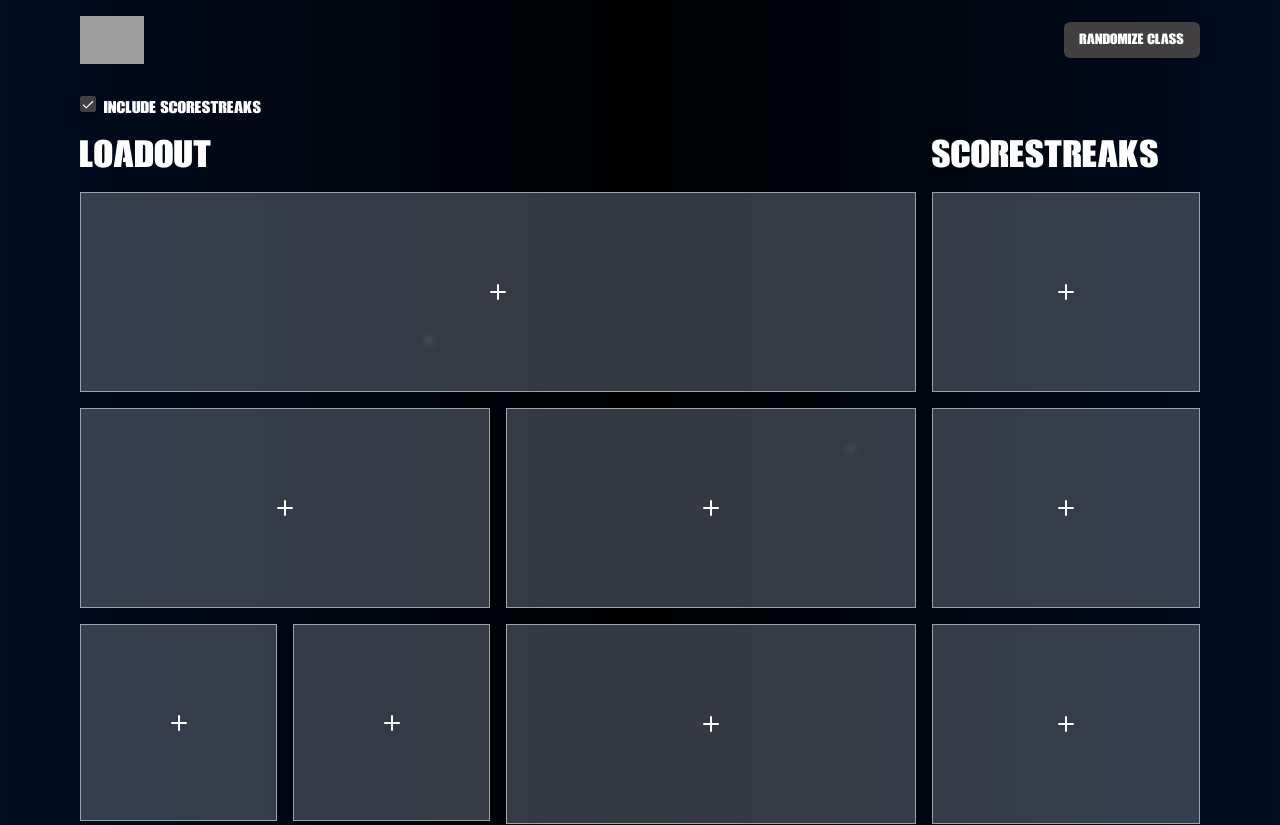
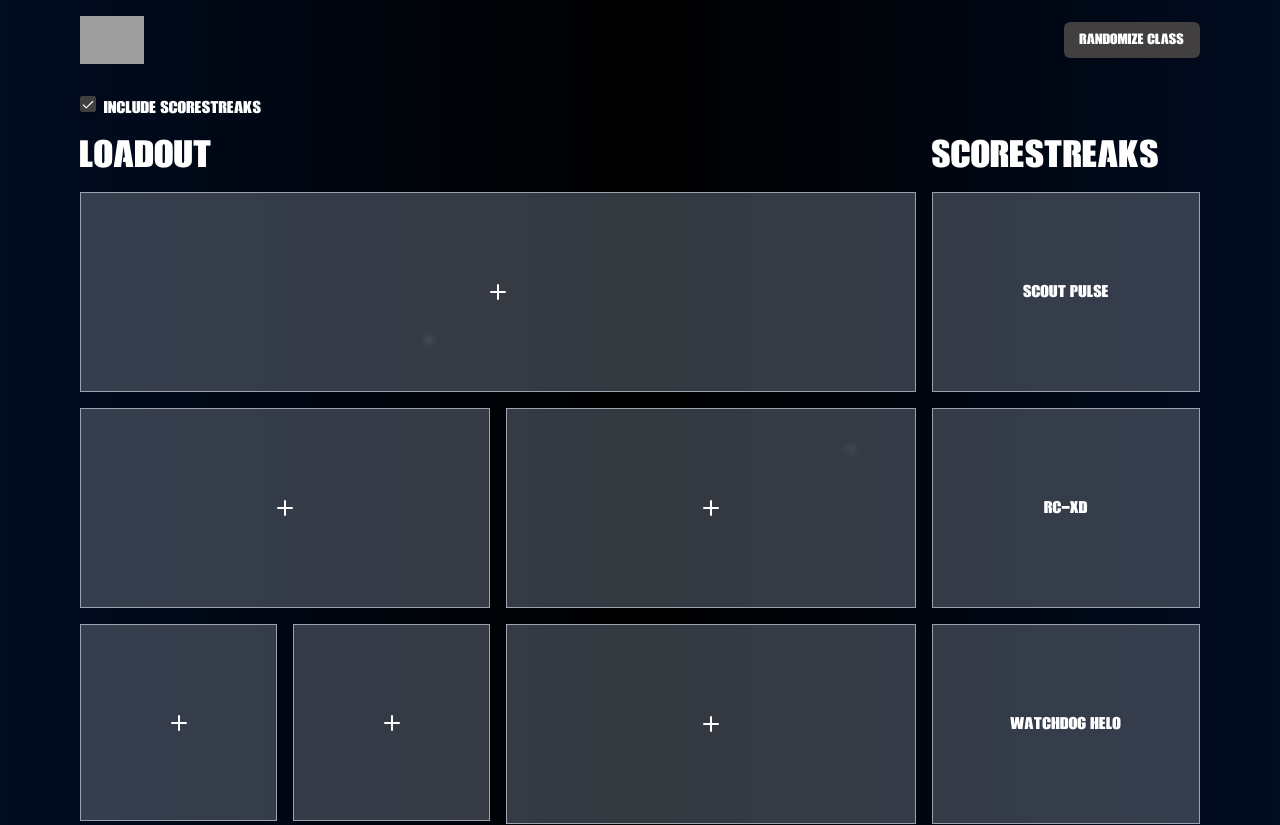
Before and after one commit to keygun-development/bo6-random-class-generator, a React (Vite) app: page / in a window 1280 px wide. Shown: the top 825 px of the page. Built offline with nearby package versions, Linux system fonts and the light colour scheme; grey boxes are pictures that could not be loaded.

Commit message:
Randomizer created + scorestreaks created

```diff
--- a/src/App.tsx
+++ b/src/App.tsx
@@ -2,10 +2,14 @@ import {xm4} from "@/loadouts/primary-guns/assault-rifles/xm4.ts";
 import {Checkbox} from "@/components/ui/checkbox.tsx";
 import Card from "@/components/Card.tsx";
 import {useState} from "react";
+import {Randomizer} from "@/lib/Randomize.ts";
+import {scorestreaks} from "@/scorestreaks";
 
 function App() {
     const [includeScorestreaks, setIncludeScorestreaks] = useState(true)
-    console.log(xm4.attachments.muzzles)
+    const randomizer = new Randomizer(scorestreaks);
+    const randomScorestreaks = randomizer.randomize(3);
+    randomizer.reset();
 
     return (
         <div className="mt-4 mb-8 min-h-full md:px-10 mx-auto xl:px-20 2xl:max-w-[1280px] 2xl:px-0 w-full px-4">
@@ -57,9 +61,9 @@ function App() {
                             Scorestreaks
                         </h2>
                         <div className="col-span-1 flex flex-col gap-4">
-                            <Card/>
-                            <Card/>
-                            <Card/>
+                            <Card item={randomScorestreaks[0]}/>
+                            <Card item={randomScorestreaks[1]}/>
+                            <Card item={randomScorestreaks[2]}/>
                         </div>
                     </>
                 )}
--- a/src/components/Card.tsx
+++ b/src/components/Card.tsx
@@ -1,13 +1,20 @@
 import {PlusIcon} from "lucide-react";
 import {cn} from "@/lib/utils.ts";
 
-export default function Card({className}: { className?: string }) {
+export default function Card({className, item}: { className?: string, item?: { name: string } }) {
     return (
         <div className={cn(
             "w-full max-h-[200px] aspect-square flex items-center justify-center bg-gray-500/50 border border-gray-400 hover:bg-gray-500/60 cursor-pointer duration-300",
             className)
         }>
-            <PlusIcon className="stroke-white"/>
+            {item && (
+                <p className="text-white">
+                    {item.name}
+                </p>
+            )}
+            {!item && (
+                <PlusIcon className="stroke-white"/>
+            )}
         </div>
     )
 }
--- /dev/null
+++ b/src/lib/Randomize.ts
@@ -0,0 +1,78 @@
+export class Randomizer<T> {
+    private items: T[];
+    private disabledItems: Set<T>;
+    private randomizedItems: T[];
+
+    constructor(items: T[]) {
+        this.items = items;
+        this.disabledItems = new Set();
+        this.randomizedItems = [];
+    }
+
+    /**
+     * Disables an item from being randomized.
+     * @param item The item to disable.
+     */
+    disableItem(item: T): void {
+        this.disabledItems.add(item);
+    }
+
+    /**
+     * Enables an item that was previously disabled.
+     * @param item The item to enable.
+     */
+    enableItem(item: T): void {
+        this.disabledItems.delete(item);
+    }
+
+    /**
+     * Randomizes the list and returns the specified number of unique items.
+     * @param count Number of items to randomize.
+     * @returns An array of randomized items.
+     */
+    randomize(count: number): T[] {
+        const availableItems = this.items.filter(
+            item => !this.disabledItems.has(item) && !this.randomizedItems.includes(item)
+        );
+
+        if (count > availableItems.length) {
+            throw new Error("Not enough unique items to randomize the requested number.");
+        }
+
+        const selectedItems: T[] = [];
+        for (let i = 0; i < count; i++) {
+            const randomIndex = Math.floor(Math.random() * availableItems.length);
+            const selectedItem = availableItems.splice(randomIndex, 1)[0];
+            selectedItems.push(selectedItem);
+            this.randomizedItems.push(selectedItem);
+        }
+
+        return selectedItems;
+    }
+
+    /**
+     * Runs the randomizer to return one unique item.
+     * @returns A randomized item.
+     */
+    run(): T {
+        const availableItems = this.items.filter(
+            item => !this.disabledItems.has(item) && !this.randomizedItems.includes(item)
+        );
+
+        if (availableItems.length === 0) {
+            throw new Error("No available items to randomize.");
+        }
+
+        const randomIndex = Math.floor(Math.random() * availableItems.length);
+        const selectedItem = availableItems[randomIndex];
+        this.randomizedItems.push(selectedItem);
+        return selectedItem;
+    }
+
+    /**
+     * Resets the randomizer, clearing the history of randomized items.
+     */
+    reset(): void {
+        this.randomizedItems = [];
+    }
+}
--- /dev/null
+++ b/src/scorestreaks/index.ts
@@ -0,0 +1,62 @@
+export type Scorestreak = {
+    name: string;
+    description?: string;
+    image?: string;
+}
+
+export const scorestreaks: Scorestreak[] = [
+    {
+        name: "Scout Pulse"
+    },
+    {
+        name: "RC-XD"
+    },
+    {
+        name: "SAM Turret"
+    },
+    {
+        name: "UAV"
+    },
+    {
+        name: "Archangel Launcher"
+    },
+    {
+        name: "Counter UAV"
+    },
+    {
+        name: "Care Package"
+    },
+    {
+        name: "Napalm Strike"
+    },
+    {
+        name: "LDBR"
+    },
+    {
+        name: "Sentry Turret"
+    },
+    {
+        name: "Hellstorm"
+    },
+    {
+        name: "Watchdog Helo"
+    },
+    {
+        name: "Interceptors"
+    },
+    {
+        name: "A.G.R. Mk 1"
+    },
+    {
+        name: "Strategic Bomber"
+    },
+    {
+        name: "HARP"
+    },
+    {
+        name: "Chopper Gunner"
+    },
+    {
+        name: "Dreadnought"
+    }
+]
```
